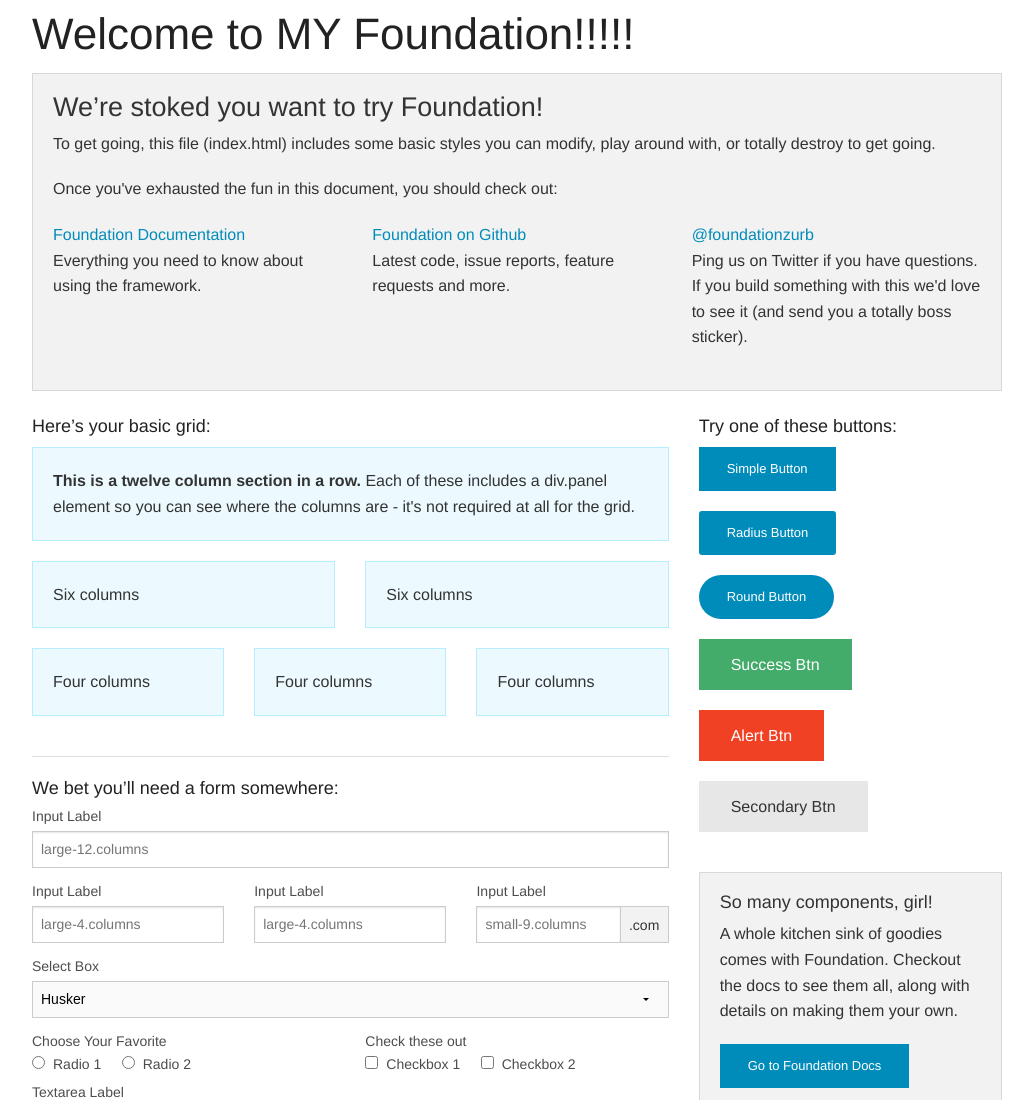
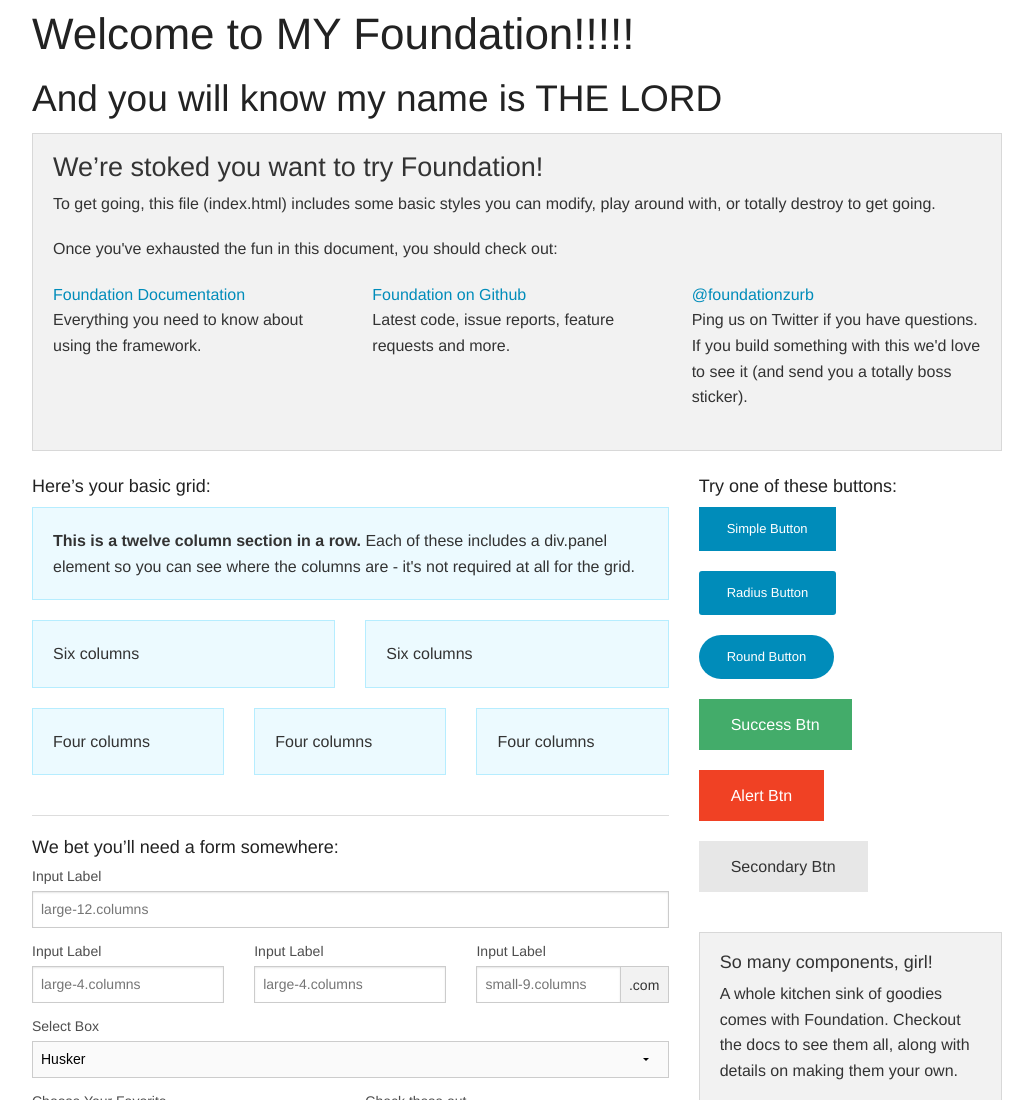
Before and after one commit to primaline/lick-my-sass, a plain HTML site: page index.html in a window 1280 px wide. Shown: the top 1100 px of the page, without its empty margins (123-1156 px from the left). Drawn offline with Linux system fonts and the light colour scheme; a script that the page names is missing.

Commit message:
ajout un h2

```diff
--- a/index.html
+++ b/index.html
@@ -11,6 +11,7 @@
     <div class="row">
       <div class="large-12 columns">
         <h1>Welcome to MY Foundation!!!!!</h1>
+        <h2>And you will know my name is THE LORD</h2>
       </div>
     </div>
 
```
